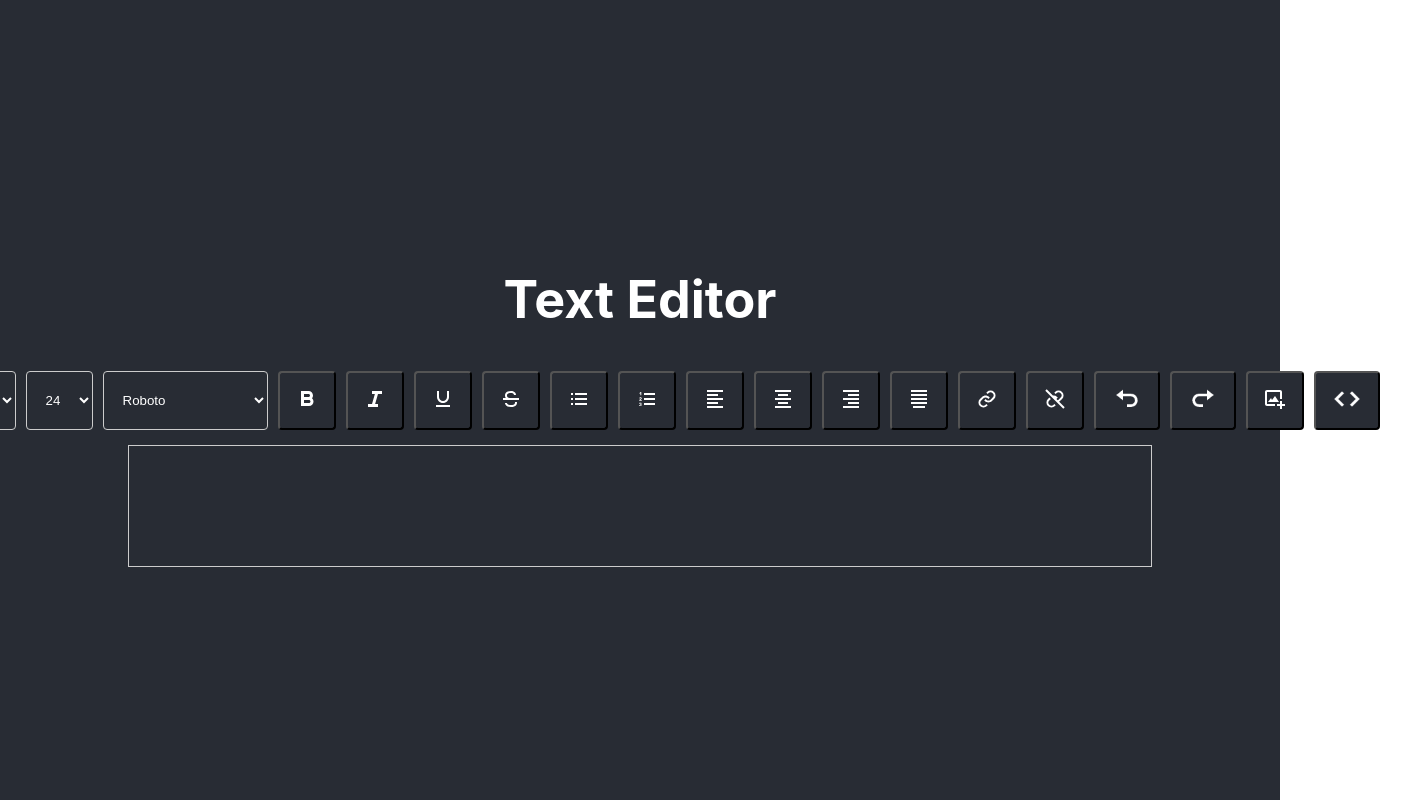
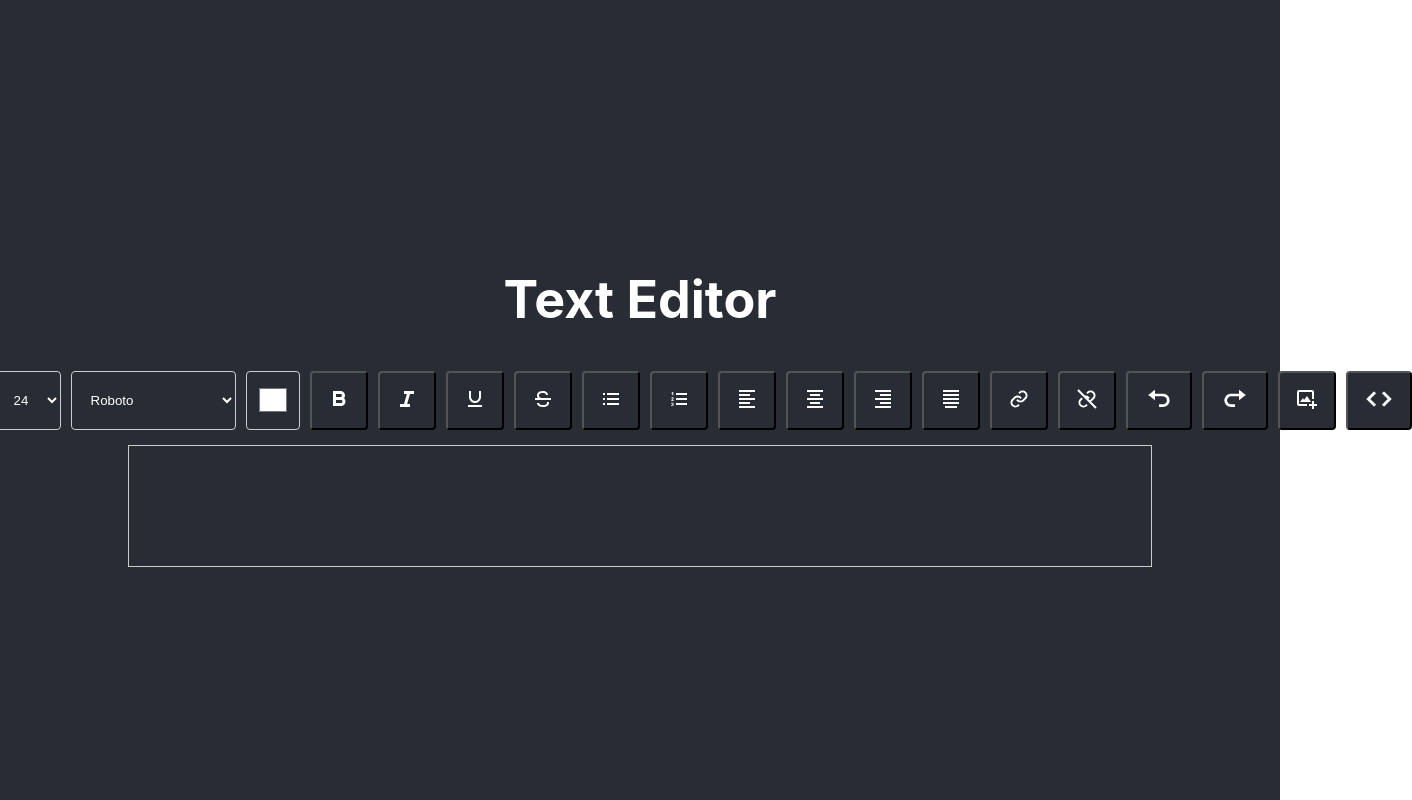
Before and after one commit to AnishPatil2495/HTML-Text-editor, a React (Create React App) app: page / in a window 1280 px wide. Shown: the whole page, 1412 px wide, since content can reach past the window. Built offline with nearby package versions, Linux system fonts and the light colour scheme.

Commit message:
Add color picker

```diff
--- a/src/TextEditor.jsx
+++ b/src/TextEditor.jsx
@@ -48,6 +48,8 @@ const TextEditor = () => {
   const [redoStack, setRedoStack] = useState([]);
   const [codeView, setCodeView] = useState(false);
 
+  const [selectedColor, setSelectedColor] = useState("#ffffff");
+
   // const applyStyle = (tag, style = {}) => {
   //   const selection = window.getSelection();
   //   if (!selection.rangeCount) return;
@@ -66,6 +68,7 @@ const TextEditor = () => {
   //   window.getSelection().removeAllRanges();
   // };
 
+  // Function to apply a style or tag to the selected text
   const applyStyle = (tag, style = {}) => {
     const selection = window.getSelection();
     if (!selection.rangeCount) return;
@@ -417,6 +420,27 @@ const TextEditor = () => {
     setEditorContent(divRef.current.innerHTML);
   };
 
+  const applyColor = (color) => {
+    const selection = window.getSelection();
+    if (!selection.rangeCount) return;
+
+    const range = selection.getRangeAt(0);
+    const selectedText = range.extractContents();
+
+    // Create a span to wrap the selected text and apply color
+    const span = document.createElement("span");
+    span.style.color = color;
+    setSelectedColor(color);
+
+    // Append the selected text to the span
+    span.appendChild(selectedText);
+
+    // Insert the span back into the document
+    range.insertNode(span);
+    setEditorContent(document.getElementById("editor").innerHTML);
+    window.getSelection().removeAllRanges();
+  };
+
   const handleImageUpload = () => {
     const input = document.createElement("input");
     input.setAttribute("type", "file");
@@ -640,6 +664,34 @@ const TextEditor = () => {
           <option value="verdana">verdana</option>
         </select>
 
+        <div
+          style={{
+            padding: "5px 10px",
+            margin: "5px",
+            borderRadius: "4px",
+            border: "1px solid #ccc",
+            backgroundColor: "#282c34",
+            cursor: "pointer",
+            display: "flex",
+            alignItems: "center",
+            justifyContent: "center",
+          }}
+        >
+          <input
+            type="color"
+            value={selectedColor}
+            onChange={(e) => applyColor(e.target.value)}
+            style={{
+              backgroundColor: "transparent",
+              border: "none",
+              width: "2rem",
+              height: "2rem",
+              cursor: "pointer",
+              padding: "0",
+            }}
+          />
+        </div>
+
         <EditorButton
           onClick={() => toggleStyle("b")}
           icon={icons.bold}
```
